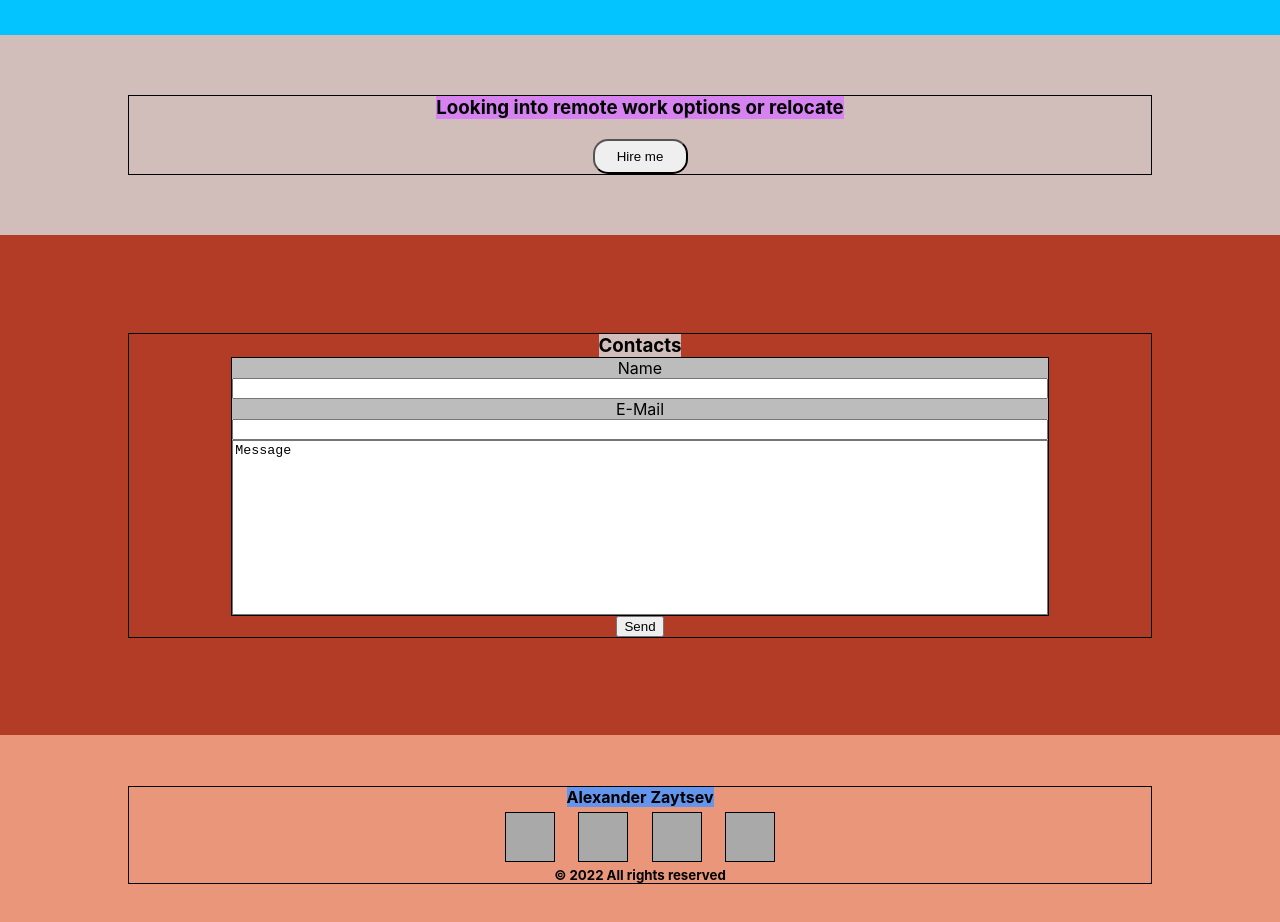
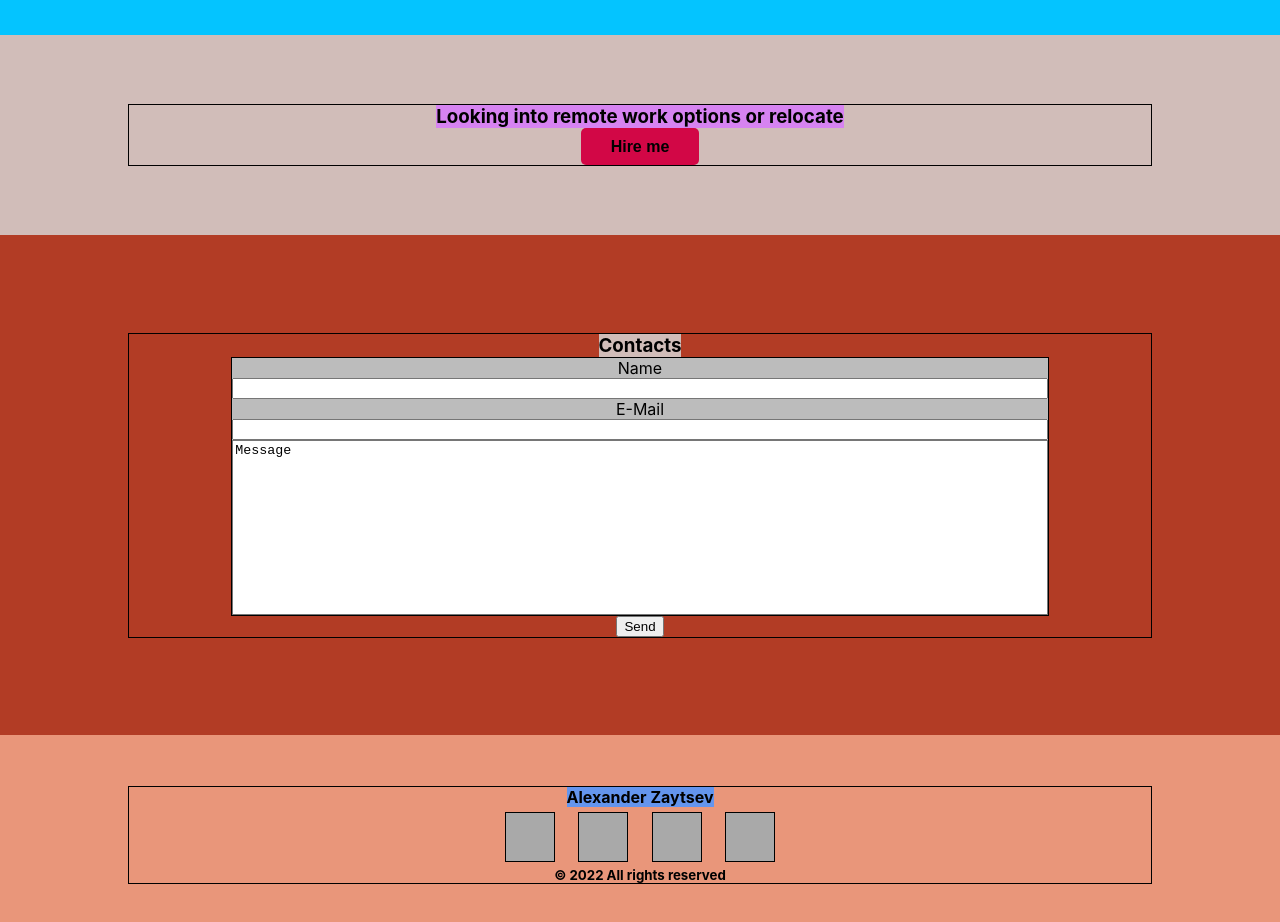
Before and after one commit to Zitz59/portfolio1, a React (Create React App) app: page / in a window 1280 px wide. Shown: the part 2460-3382 px from the top of the page. Built offline with nearby package versions, Linux system fonts and the light colour scheme.

Commit message:
feat:add universal button refactor:delete unused styles

```diff
--- a/src/hire/Hire.js
+++ b/src/hire/Hire.js
@@ -1,13 +1,14 @@
 import React from 'react';
 import styles from "./Hire.module.css"
 import stylesContainer from '../common/styles/Container.module.css'
+import {Button} from "../common/components/button/Button";
 
 export const Hire = () => {
     return (
         <div className={styles.hireBlock}>
             <div className={`${stylesContainer.container} ${styles.hireContainer}`}>
                 <h3 className={styles.hireTitle}>Looking into remote work options or relocate</h3>
-                <button className={styles.hireButton}>Hire me</button>
+                <Button buttonTitle={'Hire me'}/>
             </div>
         </div>
     );
--- a/src/hire/Hire.module.css
+++ b/src/hire/Hire.module.css
@@ -23,10 +23,3 @@ h3 {
 .hireTitle {
     background-color: #d683f1;
 }
-
-.hireButton {
-    margin-top: 20px;
-    border-radius: 15px;
-    min-height: 35px;
-    min-width: 95px;
-}
```
